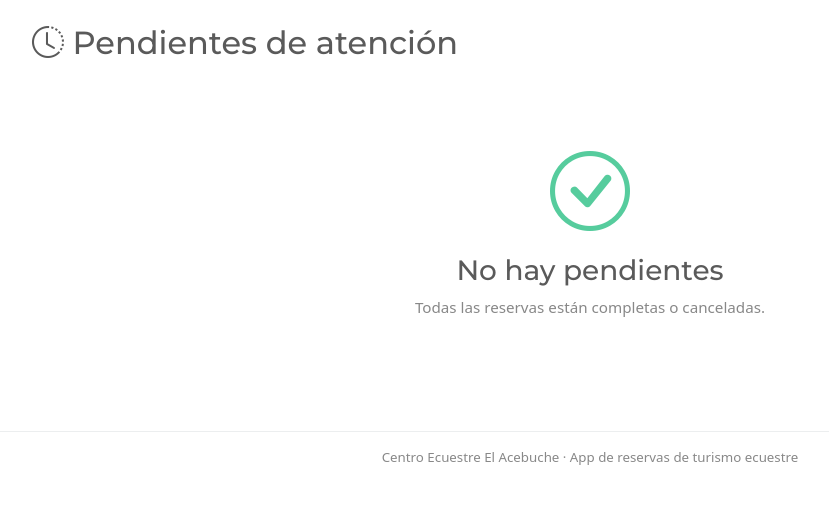
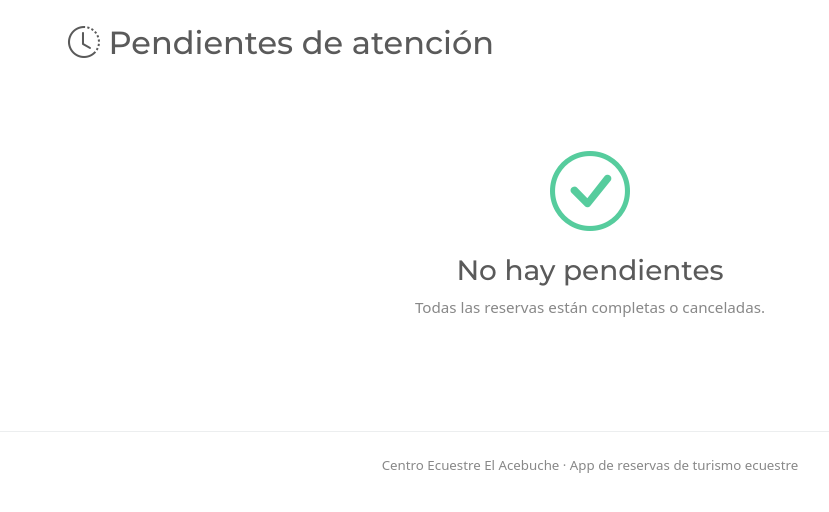
Before and after one commit to msbwindmark-cloud/minuevoacebuche, a Django app: page / in a window 1280 px wide. Shown: the part 56-568 px from the top of the page, without its empty margins (50-879 px from the left). Run offline with Django 5.2, Linux system fonts and the light colour scheme; the visitor is signed in with stand-in values (Sample User, id 1); data comes from the database, SQL or seed files in the repository; data that the repository does not hold is empty; some libraries are stand-ins or nearby versions.

Commit message:
fix: errores

```diff
--- a/static/css/app.css
+++ b/static/css/app.css
@@ -46,7 +46,7 @@ body {
 
 /* Botones: texto e icono alineados y centrados */
 .btn {
-  min-height: 48px;
+  min-height: 44px;
   min-width: auto;
   display: inline-flex !important;
   align-items: center !important;
--- a/templates/base.html
+++ b/templates/base.html
@@ -25,7 +25,7 @@
     href="https://cdn.jsdelivr.net/npm/sweetalert2@11.14.5/dist/sweetalert2.min.css"
   >
 
-  <link rel="stylesheet" href="{% static 'css/app.css' %}?v=3">
+  <link rel="stylesheet" href="{% static 'css/app.css' %}?v=6">
   {% block extra_css %}{% endblock %}
 </head>
 <body>
@@ -73,7 +73,7 @@
   </nav>
 
   <!-- Contenido -->
-  <div class="container py-4">
+  <div class="container py-4 px-3 px-md-4 px-lg-5">
     {% if messages %}
       {% for message in messages %}
         <div class="alert alert-{{ message.tags }} alert-dismissible fade show" role="alert">
@@ -86,7 +86,7 @@
     {% block content %}{% endblock %}
   </div>
 
-  <footer class="border-top mt-5 py-3 text-center small text-muted">
+  <footer class="border-top mt-5 pt-4 pb-3 text-center small text-muted">
     Centro Ecuestre El Acebuche &middot; App de reservas de turismo ecuestre
   </footer>
 
--- a/templates/pendientes.html
+++ b/templates/pendientes.html
@@ -69,7 +69,8 @@
 </div>
 
 {% if reservas %}
-  <div class="row row-cols-1 row-cols-sm-2 row-cols-lg-3 g-3">
+  <div class="mx-auto" style="max-width: 1100px;">
+  <div class="row row-cols-1 row-cols-sm-2 row-cols-md-3 row-cols-lg-4 g-4 mb-4 justify-content-center">
     {% for r in reservas %}
       <div class="col">
         <div class="card reserva-card h-100 shadow-sm">
@@ -119,6 +120,7 @@
       </div>
     {% endfor %}
   </div>
+  </div>
 {% else %}
   <div class="text-center py-5">
     <i class="bi bi-check-circle display-1 text-success"></i>
```
Also changed, not shown: reservas/management/commands/procesar_correos.py (+19 -15 lines).
